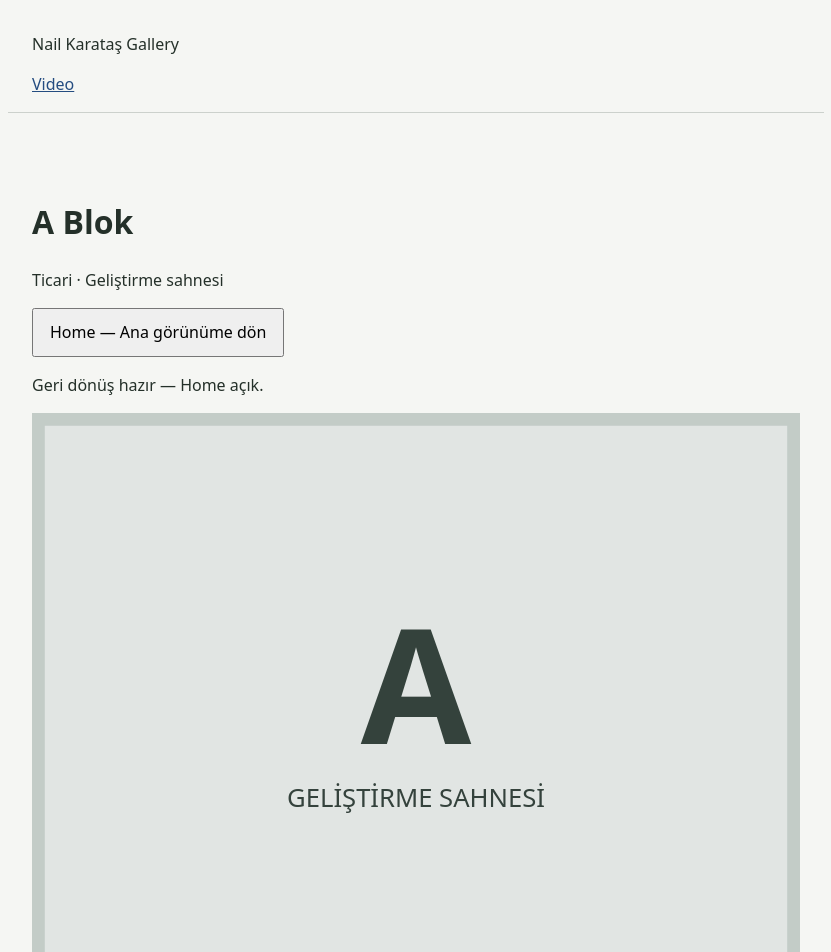
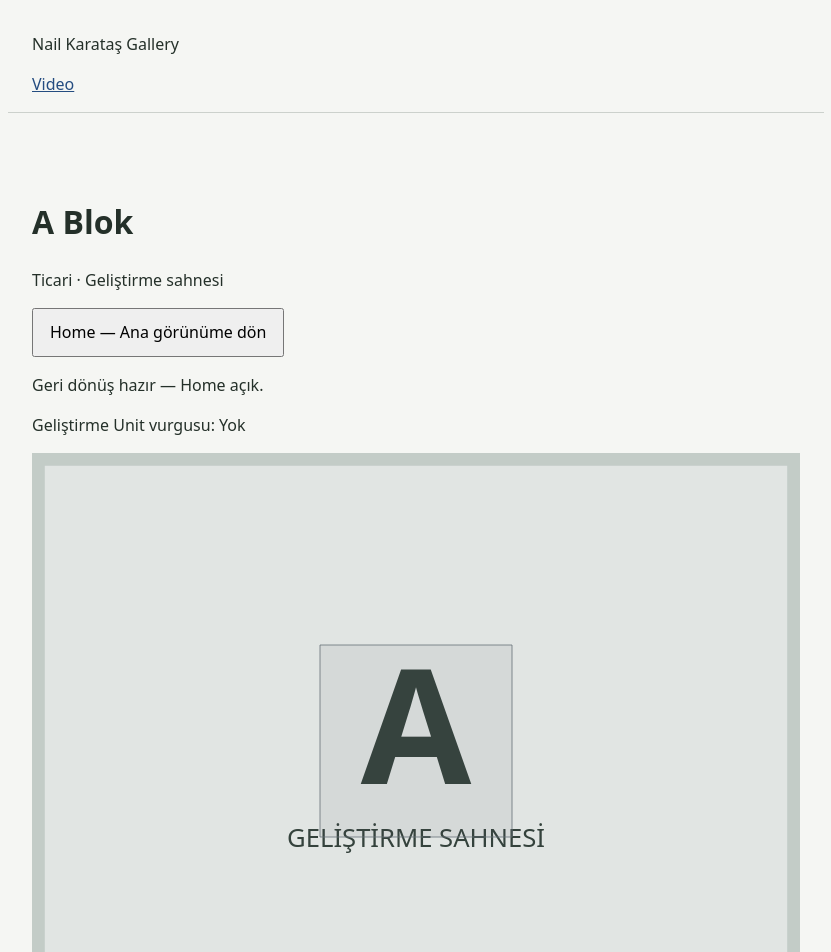
Before and after one commit to miozturk/nail-karatas-gallery, a React (Vite) app: page /block/a in a window 1280 px wide. Shown: the top 952 px of the page, without its empty margins (224-1055 px from the left). Built offline with nearby package versions, Linux system fonts and the light colour scheme.

Commit message:
IMP-009 Unit Hotspots

```diff
--- a/src/features/blocks/BlockPage.tsx
+++ b/src/features/blocks/BlockPage.tsx
@@ -1,10 +1,12 @@
 import { useRef, useState } from 'react'
 import { useNavigate, useParams } from 'react-router-dom'
-import { blocks } from '../../data'
+import { blocks, units } from '../../data'
 import NotFoundPage from '../../app/NotFoundPage'
 import SceneStage from '../../components/SceneStage/SceneStage'
 import TransitionLayer from '../../components/TransitionLayer/TransitionLayer'
+import SvgHotspotLayer from '../../components/SvgHotspotLayer/SvgHotspotLayer'
 import { developmentReverseVideo } from './developmentMedia'
+import { developmentUnitPolygons } from './developmentUnitPolygons'
 import './BlockPage.css'
 
 export default function BlockPage() {
@@ -12,7 +14,23 @@ export default function BlockPage() {
   const navigate = useNavigate()
   const pending = useRef(false)
   const [isTransitioning, setIsTransitioning] = useState(false)
+  const [hoveredUnit, setHoveredUnit] = useState<string | null>(null)
+  const [focusedUnit, setFocusedUnit] = useState<string | null>(null)
   const block = blocks.find((item) => item.id === blockId)
+  // Seed-first lookup: orphan geometry cannot produce a target, and missing
+  // geometry cannot produce a clickable Unit. Never infer domain data from IDs.
+  const hotspots = units.flatMap((unit) => {
+    const points = developmentUnitPolygons[unit.id]
+    return unit.blockId === blockId && unit.demoEnabled === true && points
+      ? [{ id: unit.id, points, label: `Bağımsız bölüm ${unit.id}, kat ${unit.floor}`,
+          disabled: isTransitioning }]
+      : []
+  })
+  const highlightedUnit = isTransitioning ? null : focusedUnit ?? hoveredUnit
+  const activateUnit = (id: string) => {
+    if (pending.current || !hotspots.some((hotspot) => hotspot.id === id)) return
+    void navigate(`/block/${blockId}/unit/${id}`)
+  }
 
   const returnHome = () => {
     if (!pending.current) return
@@ -24,6 +42,8 @@ export default function BlockPage() {
     // Protect even repeated activation before disabled is rendered.
     if (pending.current) return
     pending.current = true
+    setHoveredUnit(null)
+    setFocusedUnit(null)
     if (window.matchMedia('(prefers-reduced-motion: reduce)').matches) {
       returnHome()
       return
@@ -40,19 +60,25 @@ export default function BlockPage() {
       <button className="block-scene__home" type="button" disabled={isTransitioning}
         onClick={activateHome}>Home — Ana görünüme dön</button>
       <p role="status">{isTransitioning
-        ? 'Geliştirme geri dönüş videosu oynatılıyor — Home kilitli.'
+        ? 'Geliştirme geri dönüş videosu oynatılıyor — Home ve Unit etkileşimi kilitli.'
         : 'Geri dönüş hazır — Home açık.'}</p>
+      <p>Geliştirme Unit vurgusu: {highlightedUnit ?? 'Yok'}</p>
       <figure className="block-scene">
         <SceneStage label={`${block.name} Blok geliştirme sahnesi: 1920 × 1440`}
           base={<div className="block-scene__background">
             <strong>{block.name}</strong>
             <span>GELİŞTİRME SAHNESİ</span>
           </div>}
+          interaction={<SvgHotspotLayer label={`${block.name} Blok geliştirme Unit hedefleri`}
+              hotspots={hotspots} hoveredId={highlightedUnit}
+              onHover={setHoveredUnit} onLeave={() => setHoveredUnit(null)}
+              onFocus={setFocusedUnit} onBlur={() => setFocusedUnit(null)}
+              onActivate={activateUnit} />}
           overlay={<TransitionLayer src={developmentReverseVideo} active={isTransitioning}
             label="Geliştirme geri dönüş videosu"
             onComplete={returnHome} onFailure={returnHome} />}
         />
-        <figcaption>1920 × 1440 · 4:3 · Temsili geliştirme görseli ve videosu; gerçek proje medyası değildir.</figcaption>
+        <figcaption>1920 × 1440 · 4:3 · DEVELOPMENT-ONLY: yapay Unit poligonları gerçek cephelerle eşleşmez. Temsili geliştirme görseli ve videosu; gerçek proje medyası değildir.</figcaption>
       </figure>
     </>
   )
--- /dev/null
+++ b/src/features/blocks/developmentUnitPolygons.ts
@@ -0,0 +1,15 @@
+import type { Polygon } from '../../types'
+
+// DEVELOPMENT-ONLY: artificial test rectangles in the 1920 × 1440 stage.
+// These do not match real facades and must never be copied into Unit seed data.
+export const developmentUnitPolygons: Partial<Record<string, Polygon>> = {
+  'A-003': [[720, 480], [1200, 480], [1200, 960], [720, 960]],
+  'B-301': [[240, 300], [840, 300], [840, 660], [240, 660]],
+  'B-302': [[1080, 300], [1680, 300], [1680, 660], [1080, 660]],
+  'B-303': [[240, 780], [840, 780], [840, 1140], [240, 1140]],
+  'B-304': [[1080, 780], [1680, 780], [1680, 1140], [1080, 1140]],
+  'C-401': [[240, 300], [840, 300], [840, 660], [240, 660]],
+  'C-402': [[1080, 300], [1680, 300], [1680, 660], [1080, 660]],
+  'C-403': [[240, 780], [840, 780], [840, 1140], [240, 1140]],
+  'C-404': [[1080, 780], [1680, 780], [1680, 1140], [1080, 1140]],
+}
```
